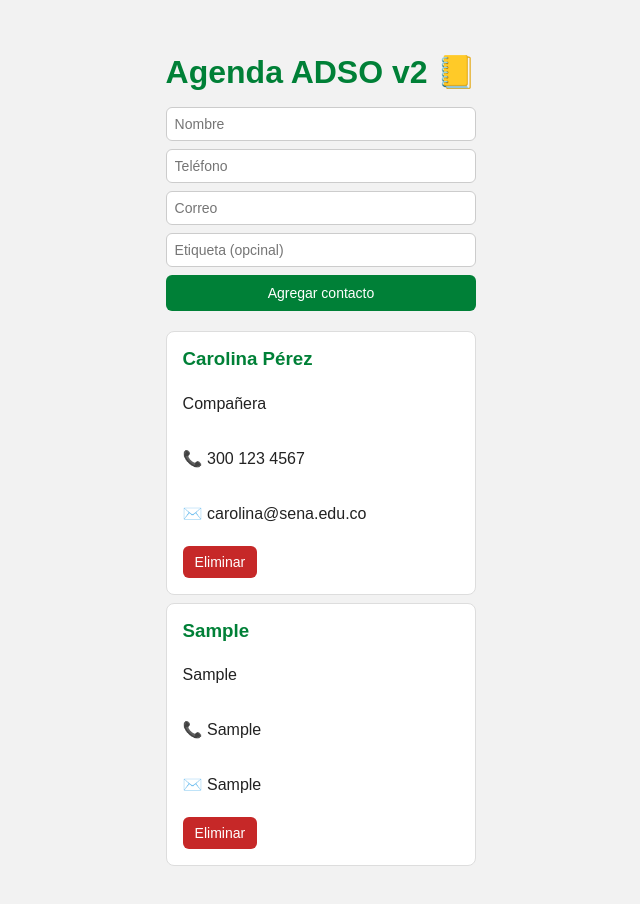
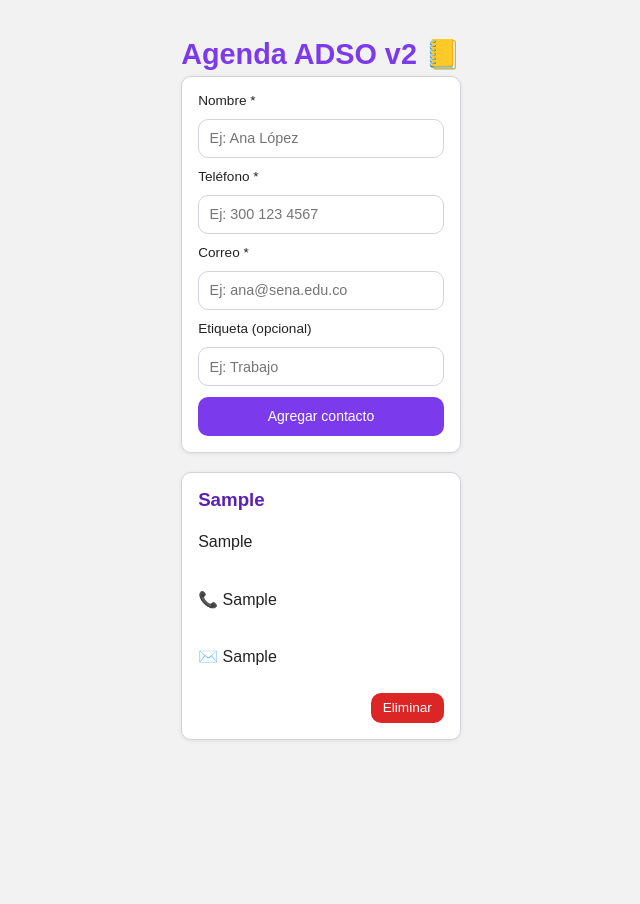
Before and after one commit to enderjimenez/Agenda-ADSO, a React (Vite) app: page / in a window 1280 px wide. Both pictures are taken after typing "Sample", "Sample", "Sample", "Sample" into the empty fields and a click on the button "Agregar contacto". Shown: the whole page, without its empty margins (319-959 px from the left). After the commit the page ends 800 px from the top, so only its background shows below. Built offline with nearby package versions, Linux system fonts and the light colour scheme.

Commit message:
Clase_5_Agenda_ADSO_v3_LocalStorage

```diff
--- a/src/App.css
+++ b/src/App.css
@@ -1,20 +1,113 @@
-.app-container { max-width: 520px; margin: 2rem auto; font-family: Arial, sans-serif; }
-.app-title { color:#008037; text-align:center; margin-bottom:1rem; }
+:root {
+  --morado: #7c3aed;
+  --morado-oscuro: #5b21b6;
+  --gris: #374151;
+  --borde: #d1d5db;
+  --error: #dc2626;
+  --radio: 10px;
+  --shadow: 0 1px 4px rgba(0, 0, 0, 0.08);
+}
 
-.form-contacto { display:flex; flex-direction:column; gap:8px; margin-bottom:20px; }
-.form-contacto input { padding:8px; border-radius:6px; border:1px solid #ccc; font-size:14px; }
-.form-contacto button { background:#008037; color:#fff; border:0; padding:10px; border-radius:6px; cursor:pointer; }
-.form-contacto button:hover { background:#006b2f; }
+body {
+  background: #f8fafc;
+  font-family: "Inter", Arial, sans-serif;
+  margin: 0;
+  color: var(--gris);
+}
 
-.tarjeta-contacto { border:1px solid #ddd; border-radius:8px; padding:1rem; background:#fff; margin-bottom:.5rem; }
-.tarjeta-contacto h3 { color:#008037; margin:0 0 .3rem; }
-.btn-eliminar { margin-top:.15rem; background:#c62828; color:#fff; border:0; padding:.5rem .75rem; border-radius:6px; cursor:pointer; }
-.btn-eliminar:hover { background:#8e0000; }
+.app-container {
+  max-width: 700px;
+  margin: 2rem auto;
+  padding: 0 1rem;
+}
 
-/* Espaciados dentro de la tarjeta */
-.tarjeta-contacto { display: flex; flex-direction: column; gap: 4px; }
+.app-title {
+  text-align: center;
+  font-size: 1.8rem;
+  font-weight: 700;
+  color: var(--morado);
+  margin: 0.3rem 0;
+}
 
-/* Estilo opcional para las líneas de datos */
-.tarjeta-contacto .dato { margin: 0; color: #333; }
+.subtitulo {
+  text-align: center;
+  font-size: 0.95rem;
+  color: #6b7280;
+  margin-bottom: 1.2rem;
+}
 
-/* La etiqueta (rol) en su propia línea */
+.form-contacto {
+  background: #fff;
+  padding: 1rem;
+  border: 1px solid var(--borde);
+  border-radius: var(--radio);
+  box-shadow: var(--shadow);
+  display: flex;
+  flex-direction: column;
+  gap: 0.7rem;
+  margin-bottom: 1.2rem;
+}
+
+label {
+  font-size: 0.85rem;
+  font-weight: 500;
+}
+
+input {
+  padding: 0.65rem;
+  border: 1px solid var(--borde);
+  border-radius: var(--radio);
+  font-size: 0.9rem;
+}
+
+.btn-primario {
+  background: var(--morado);
+  color: #fff;
+  padding: 0.7rem;
+  border: 0;
+  border-radius: var(--radio);
+  cursor: pointer;
+  transition: 0.2s;
+}
+
+.btn-primario:hover {
+  background: var(--morado-oscuro);
+}
+
+.tarjeta-contacto {
+  background: #fff;
+  border: 1px solid var(--borde);
+  border-radius: var(--radio);
+  padding: 1rem;
+  box-shadow: var(--shadow);
+  display: flex;
+  flex-direction: column;
+  gap: 0.4rem;
+  margin-bottom: 0.7rem;
+}
+
+.tarjeta-contacto h3 {
+  margin: 0;
+  font-weight: 600;
+  color: var(--morado-oscuro);
+}
+
+.acciones {
+  display: flex;
+  justify-content: flex-end;
+  margin-top: 0.3rem;
+}
+
+.btn-eliminar {
+  background: var(--error);
+  color: #fff;
+  padding: 0.45rem 0.75rem;
+  border: 0;
+  border-radius: var(--radio);
+  cursor: pointer;
+  font-size: 0.85rem;
+}
+
+.btn-eliminar:hover {
+  filter: brightness(0.85);
+}
--- a/src/App.jsx
+++ b/src/App.jsx
@@ -1,30 +1,26 @@
-import { useState } from "react";
+import { useState, useEffect } from "react";
 import "./App.css";
 import ContactoCard from "./components/ContactoCard";
 import FormularioContacto from "./components/FormularioContacto";
 
 export default function App() {
-  // Esta es nuestra "base de datos" inicial quemada en el código
-  const [contactos, setContactos] = useState([
-    {
-      id: 1,
-      nombre: "Carolina Pérez",
-      telefono: "300 123 4567",
-      correo: "carolina@sena.edu.co",
-      etiqueta: "Compañera",
+  const contactosGuardados =
+    JSON.parse(localStorage.getItem("contactos")) || [];
 
-    },
+  const [contactos, setContactos] = useState(contactosGuardados);
 
-  ]);
+  useEffect(() => {
+    localStorage.setItem("contactos", JSON.stringify(contactos));
+  }, [contactos]);
 
-  //Agregar
   const agregarContacto = (nuevo) => {
-    setContactos((prev) => [...prev,{id: Date.now(),...nuevo}]);
+    setContactos((prev) => [...prev, nuevo]);
   };
 
-  // Eliminar
-   const eliminarContacto = (id) => {
-     setContactos((prev) => prev.filter((c) => c.id !== id));};
+  const eliminarContacto = (correo) => {
+    setContactos((prev) => prev.filter((c) => c.correo !== correo));
+  };
+
 
 
   return (
@@ -36,8 +32,7 @@
     <section className="lista-contactos">
       {contactos.map((c) => (
         <ContactoCard
-          key={c.id} // key única para React
-          id={c.id}
+          key={c.correo} // key única para React
           nombre={c.nombre} // prop nombre
           telefono={c.telefono} // prop telefono
           correo={c.correo} // prop correo
--- a/src/components/ContactoCard.jsx
+++ b/src/components/ContactoCard.jsx
@@ -1,6 +1,5 @@
 export default function ContactoCard({
-  id,
-  nombre,
+nombre,
   telefono,
   correo,
   etiqueta,
@@ -17,7 +16,7 @@
       {correo && <p>✉️ {correo}</p>}
 
       <div className="acciones">
-        <button type="button" className="btn-eliminar" onClick={() => onDelete(id)}>Eliminar</button>
+        <button type="button" className="btn-eliminar" onClick={() => onDelete(correo)}>Eliminar</button>
       </div>
     </article>
   );
--- a/src/components/FormularioContacto.jsx
+++ b/src/components/FormularioContacto.jsx
@@ -1,63 +1,56 @@
 import { useState } from "react";
 
-export default function FormularioContacto({onAgregar}){
-    const[form, setForm] = useState({
+export default function FormularioContacto({ onAgregar }) {
+  const [form, setForm] = useState({
     nombre: "",
+    telefono: "",
     correo: "",
-        telefono: "",
     etiqueta: "",
   });
 
   const onChange = (e) => {
-        const { name, value} = e.target;
-        setForm((f) => ({ ...f, [name]:value}))
+    const { name, value } = e.target;
+    setForm((f) => ({ ...f, [name]: value }));
   };
 
   const onSubmit = (e) => {
-        e.preventDefault(); // evita recargar
-        if (!form.nombre.trim () || !form.telefono.trim()){
-            alert(`Completa al menos Nombre y Teléfono`);
-            return;
-        }
-
-        onAgregar(form); // App agrega id y actualiza la lista
-        setForm({ nombre: "", correo: "", telefono: "", etiqueta: ""}) // limpiar
+    e.preventDefault();
+    if (!form.nombre || !form.telefono || !form.correo) return;
+    onAgregar(form);
+    setForm({ nombre: "", telefono: "", correo: "", etiqueta: "" });
   };
 
   return (
-        <form onSubmit={onSubmit} className="form-contacto">
-
+    <form className="form-contacto" onSubmit={onSubmit}>
+      <label>Nombre *</label>
       <input
-            name = "nombre"
-            placeholder = "Nombre"
-            value = {form.nombre}
-            onChange = {onChange}
+        name="nombre"
+        value={form.nombre}
+        onChange={onChange}
+        placeholder="Ej: Ana López"
       />
-
+      <label>Teléfono *</label>
       <input
-            name = "telefono"
-            placeholder = "Teléfono"
-            value = {form.telefono}
-            onChange = {onChange}
+        name="telefono"
+        value={form.telefono}
+        onChange={onChange}
+        placeholder="Ej: 300 123 4567"
       />
-
+      <label>Correo *</label>
       <input
-            name = "correo"
-            placeholder = "Correo"
-            value = {form.correo}
-            onChange = {onChange}
+        name="correo"
+        value={form.correo}
+        onChange={onChange}
+        placeholder="Ej: ana@sena.edu.co"
       />
-
+      <label>Etiqueta (opcional)</label>
       <input
-            name = "etiqueta"
-            placeholder = "Etiqueta (opcinal)"
-            value = {form.etiqueta}
-            onChange = {onChange}
-
+        name="etiqueta"
+        value={form.etiqueta}
+        onChange={onChange}
+        placeholder="Ej: Trabajo"
       />
-
-            <button type="submit">Agregar contacto</button>
+      <button className="btn-primario">Agregar contacto</button>
     </form>
-    )
-
+  );
 }
```
Lines whose indentation alone changed are shown as unchanged.
